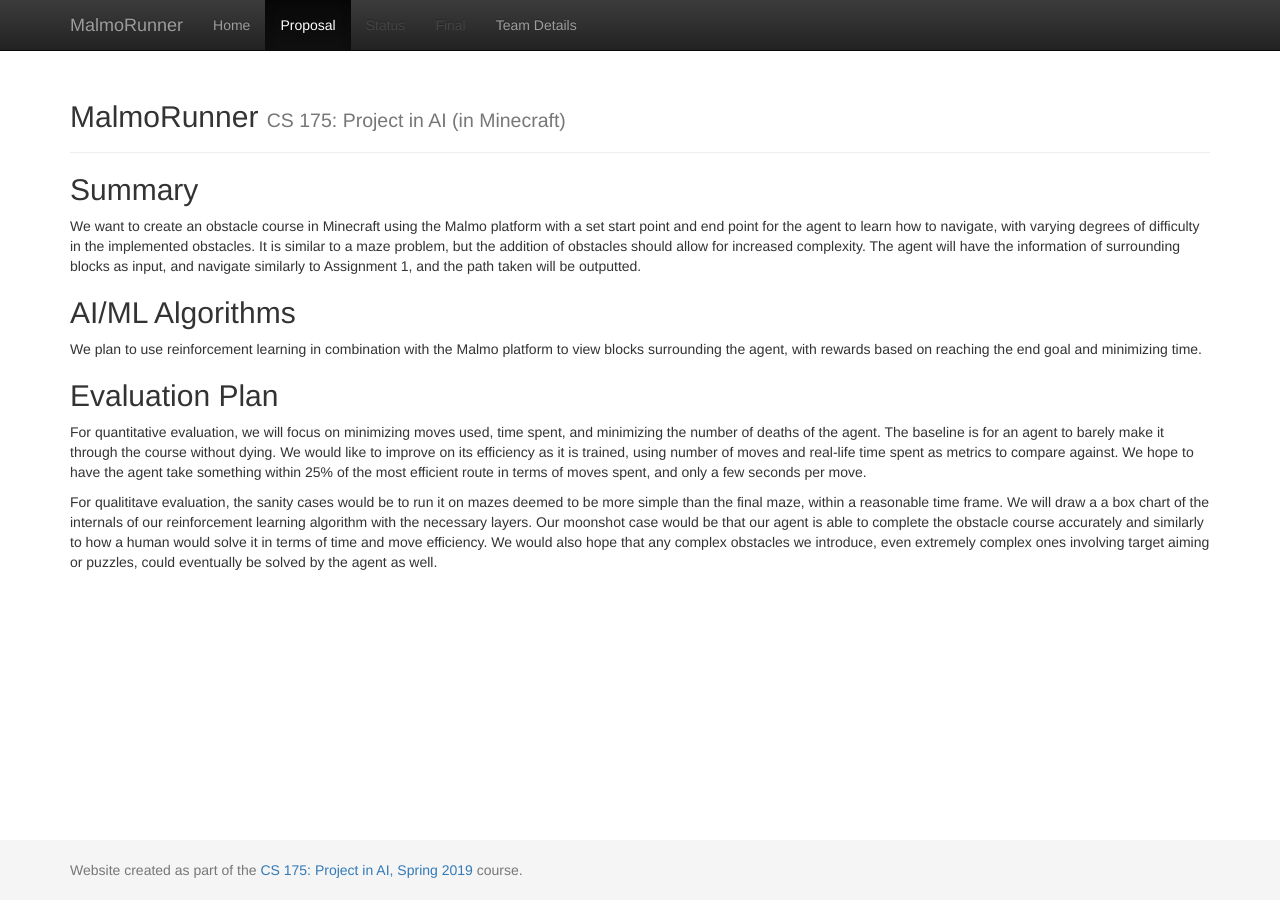
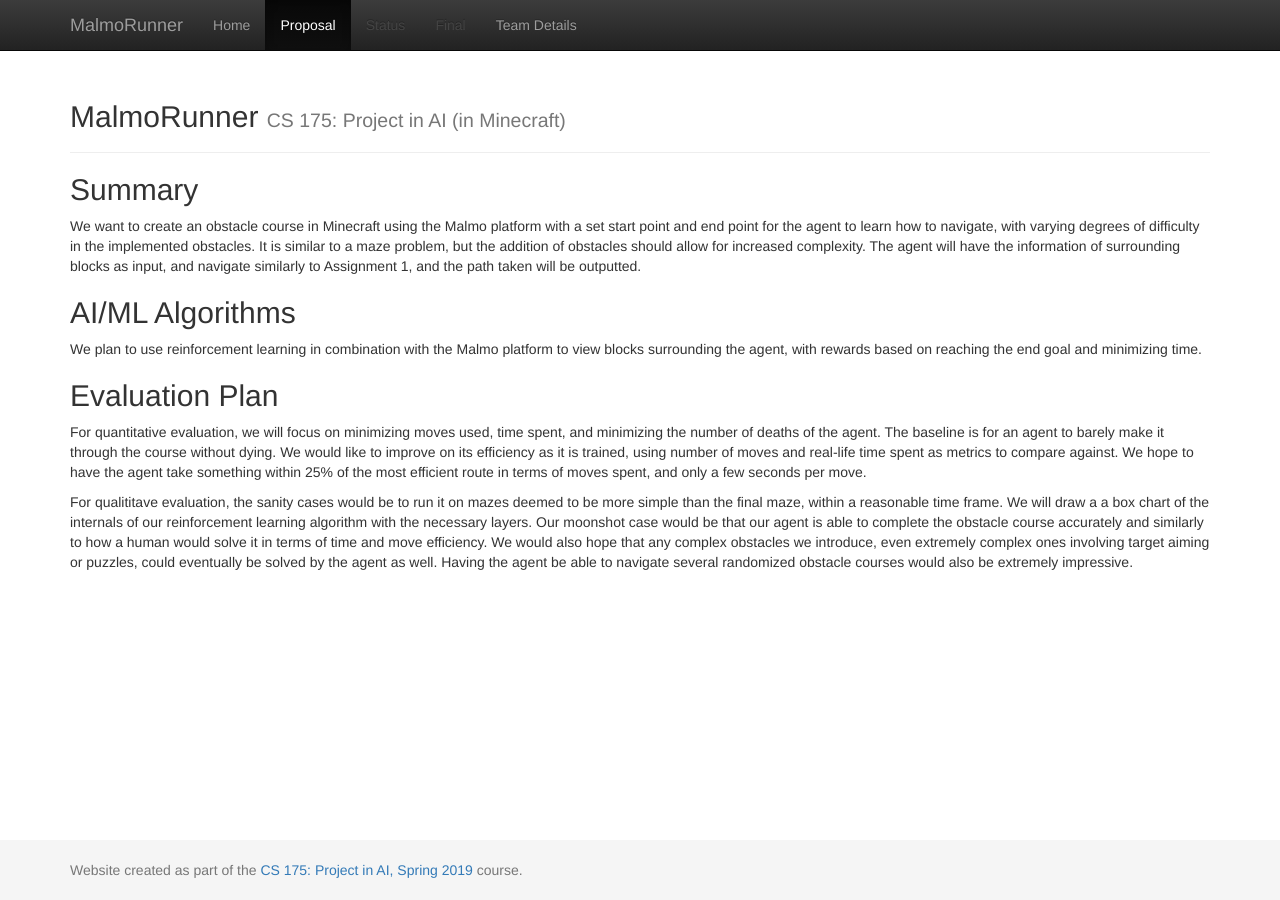
Before and after one commit to briandle00/MalmoRunner, a Jekyll site: the page built from docs/proposal.md, in a window 1280 px wide. Built offline with Jekyll 4.4.1, drawn with Linux system fonts in a browser that asks for light colours.

Commit message:
Update proposal.md

```diff
--- a/docs/proposal.md
+++ b/docs/proposal.md
@@ -12,4 +12,4 @@ We plan to use reinforcement learning in combination with the Malmo platform to
 ## Evaluation Plan
 For quantitative evaluation, we will focus on minimizing moves used, time spent, and minimizing the number of deaths of the agent. The baseline is for an agent to barely make it through the course without dying. We would like to improve on its efficiency as it is trained, using number of moves and real-life time spent as metrics to compare against. We hope to have the agent take something within 25% of the most efficient route in terms of moves spent, and only a few seconds per move.
 
-For qualititave evaluation, the sanity cases would be to run it on mazes deemed to be more simple than the final maze, within a reasonable time frame. We will draw a a box chart of the internals of our reinforcement learning algorithm with the necessary layers. Our moonshot case would be that our agent is able to complete the obstacle course accurately and similarly to how a human would solve it in terms of time and move efficiency. We would also hope that any complex obstacles we introduce, even extremely complex ones involving target aiming or puzzles, could eventually be solved by the agent as well.
+For qualititave evaluation, the sanity cases would be to run it on mazes deemed to be more simple than the final maze, within a reasonable time frame. We will draw a a box chart of the internals of our reinforcement learning algorithm with the necessary layers. Our moonshot case would be that our agent is able to complete the obstacle course accurately and similarly to how a human would solve it in terms of time and move efficiency. We would also hope that any complex obstacles we introduce, even extremely complex ones involving target aiming or puzzles, could eventually be solved by the agent as well. Having the agent be able to navigate several randomized obstacle courses would also be extremely impressive.
```
